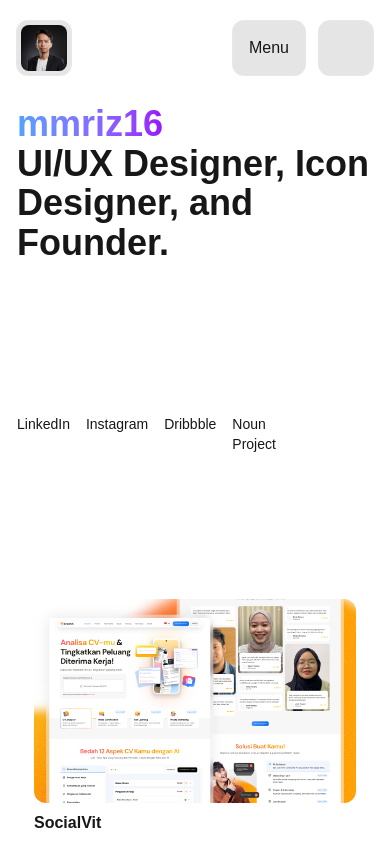
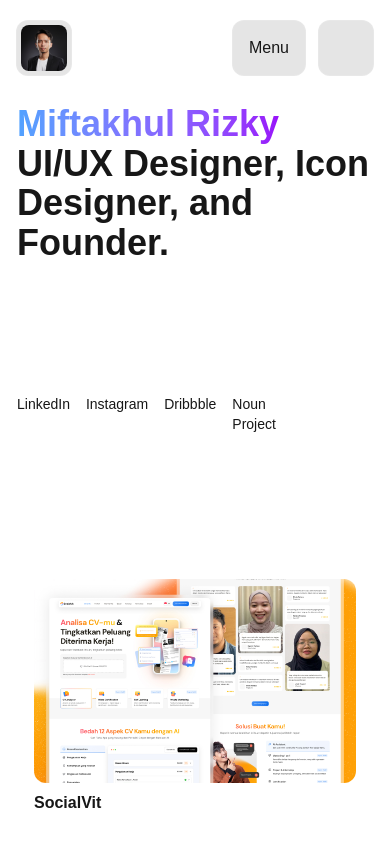
Before and after one commit to mmriz16/portfolio-latest, a Next.js app: page / in a window 390 px wide. Shown: the top 844 px of the page. Built offline with nearby package versions, Linux system fonts and the light colour scheme.

Commit message:
refactor: update branding from mmriz16 to full name
- Remove dedicated mmriz16 page and update all references to use full name
- Clean up sitemap by removing old mmriz16 path
- Update metadata and layout to reflect new branding

```diff
--- a/next-sitemap.config.js
+++ b/next-sitemap.config.js
@@ -7,9 +7,7 @@ module.exports = {
   changefreq: 'weekly',
   priority: 0.7,
   exclude: ['/api/*'],
-  additionalPaths: async (config) => [
-    await config.transform(config, '/mmriz16'),
-  ],
+  additionalPaths: async (config) => [],
   robotsTxtOptions: {
     policies: [
       {
--- a/src/app/layout.tsx
+++ b/src/app/layout.tsx
@@ -17,11 +17,11 @@ const geistMono = Geist_Mono({
 });
 
 export const metadata: Metadata = {
-  title: 'mmriz16 | Miftakhul Rizky — UI/UX Designer',
-  description: 'mmriz16. Miftakhul Rizky, UI/UX Designer and icon designer. Founder Termicons. Contact: m.miftakhul.rizky4@gmail.com',
-  keywords: ['mmriz16', 'Miftakhul Rizky', 'UI/UX', 'Icon Designer', 'Termicons', 'Designer', 'Portfolio'],
+  title: 'Miftakhul Rizky — UI/UX Designer & Icon Designer',
+  description: 'Miftakhul Rizky, UI/UX Designer and icon designer. Founder Termicons. Creating intuitive digital experiences and beautiful iconography. Contact: m.miftakhul.rizky4@gmail.com',
+  keywords: ['Miftakhul Rizky', 'UI/UX Designer', 'Icon Designer', 'Termicons', 'Designer', 'Portfolio', 'mmriz16'],
   authors: [{ name: 'Miftakhul Rizky', url: 'https://me.termicons.com' }],
-  creator: 'mmriz16',
+  creator: 'Miftakhul Rizky',
   publisher: 'Miftakhul Rizky',
   metadataBase: new URL('https://me.termicons.com'),
   alternates: {
@@ -31,22 +31,22 @@ export const metadata: Metadata = {
     type: 'website',
     locale: 'en_US',
     url: 'https://me.termicons.com',
-    title: 'mmriz16 | Miftakhul Rizky — UI/UX Designer',
-    description: 'mmriz16. Miftakhul Rizky, UI/UX Designer and icon designer. Founder Termicons. Contact: m.miftakhul.rizky4@gmail.com',
-    siteName: 'mmriz16 Portfolio',
+    title: 'Miftakhul Rizky — UI/UX Designer & Icon Designer',
+    description: 'Miftakhul Rizky, UI/UX Designer and icon designer. Founder Termicons. Creating intuitive digital experiences and beautiful iconography.',
+    siteName: 'Miftakhul Rizky Portfolio',
     images: [
       {
         url: '/img/profile.jpg',
         width: 1200,
         height: 630,
-        alt: 'mmriz16 - Miftakhul Rizky Profile',
+        alt: 'Miftakhul Rizky - UI/UX Designer Profile',
       },
     ],
   },
   twitter: {
     card: 'summary_large_image',
-    title: 'mmriz16 | Miftakhul Rizky — UI/UX Designer',
-    description: 'mmriz16. Miftakhul Rizky, UI/UX Designer and icon designer. Founder Termicons.',
+    title: 'Miftakhul Rizky — UI/UX Designer & Icon Designer',
+    description: 'Miftakhul Rizky, UI/UX Designer and icon designer. Founder Termicons.',
     images: ['/img/profile.jpg'],
     creator: '@mmriz16',
   },
@@ -78,20 +78,21 @@ export default function RootLayout({
     alternateName: 'mmriz16',
     url: 'https://me.termicons.com',
     image: 'https://me.termicons.com/img/profile.jpg',
-    jobTitle: 'UI/UX Designer',
+    jobTitle: 'UI/UX Designer & Icon Designer',
     worksFor: {
       '@type': 'Organization',
       name: 'Termicons',
     },
     sameAs: [
+      'https://dribbble.com/mmriz16',
+      'https://www.behance.net/mmriz16',
       'https://www.instagram.com/mmriz16',
-      'https://dribbble.com/mmriz16',
       'https://thenounproject.com/mmriz16',
       'https://www.linkedin.com/in/mmriz16',
-      'https://github.com/mmriz16',
     ],
     email: 'm.miftakhul.rizky4@gmail.com',
-    knowsAbout: ['UI/UX Design', 'Icon Design', 'Web Design', 'Mobile Design'],
+    knowsAbout: ['UI/UX Design', 'Icon Design', 'Web Design', 'Mobile Design', 'Digital Design'],
+    description: 'UI/UX Designer and Icon Designer, Founder of Termicons. Creating intuitive digital experiences and beautiful iconography.',
   };
 
   return (
--- a/src/app/mmriz16/page.tsx
+++ /dev/null
@@ -1,139 +0,0 @@
-import type { Metadata } from 'next';
-import Image from 'next/image';
-import Link from 'next/link';
-
-export const metadata: Metadata = {
-  title: 'mmriz16 | Miftakhul Rizky — UI/UX Designer',
-  description: 'mmriz16. Miftakhul Rizky, UI/UX Designer and icon designer. Founder Termicons. Contact: m.miftakhul.rizky4@gmail.com',
-  keywords: ['mmriz16', 'Miftakhul Rizky', 'UI/UX', 'Icon Designer', 'Termicons'],
-  alternates: {
-    canonical: '/mmriz16',
-  },
-  openGraph: {
-    title: 'mmriz16 | Miftakhul Rizky — UI/UX Designer',
-    description: 'mmriz16. Miftakhul Rizky, UI/UX Designer and icon designer. Founder Termicons.',
-    url: 'https://me.termicons.com/mmriz16',
-    images: [
-      {
-        url: '/img/profile.jpg',
-        width: 1200,
-        height: 630,
-        alt: 'mmriz16 - Miftakhul Rizky Profile',
-      },
-    ],
-  },
-};
-
-export default function Mmriz16Page() {
-  return (
-    <div className="min-h-screen bg-gradient-to-br from-gray-900 via-black to-gray-900 text-white">
-      <div className="container mx-auto px-4 py-16 max-w-4xl">
-        {/* Header Section */}
-        <header className="text-center mb-16">
-          <div className="mb-8">
-            <Image
-              src="/img/profile.jpg"
-              alt="mmriz16 - Miftakhul Rizky Profile Picture"
-              width={200}
-              height={200}
-              className="rounded-full mx-auto border-4 border-white/20"
-              priority
-            />
-          </div>
-          <h1 className="text-5xl md:text-7xl font-bold mb-4 bg-gradient-to-r from-blue-400 to-purple-600 bg-clip-text text-transparent">
-            mmriz16
-          </h1>
-          <h2 className="text-2xl md:text-3xl text-gray-300 mb-6">
-            Miftakhul Rizky — UI/UX Designer
-          </h2>
-          <p className="text-lg text-gray-400 max-w-2xl mx-auto leading-relaxed">
-            mmriz16 is the creative identity of Miftakhul Rizky, a passionate UI/UX Designer and icon designer.
-            As the founder of Termicons, mmriz16 specializes in creating intuitive digital experiences and
-            beautiful iconography that bridges the gap between functionality and aesthetics.
-          </p>
-        </header>
-
-        {/* About Section */}
-        <section className="mb-16">
-          <h3 className="text-3xl font-bold mb-8 text-center">About mmriz16</h3>
-          <div className="grid md:grid-cols-2 gap-8">
-            <div className="bg-white/5 rounded-xl p-6 border border-white/10">
-              <h4 className="text-xl font-semibold mb-4 text-blue-400">Design Philosophy</h4>
-              <p className="text-gray-300 leading-relaxed">
-                mmriz16 believes in creating designs that are not just visually appealing but also
-                functionally superior. Every pixel serves a purpose, every interaction tells a story.
-              </p>
-            </div>
-            <div className="bg-white/5 rounded-xl p-6 border border-white/10">
-              <h4 className="text-xl font-semibold mb-4 text-purple-400">Expertise</h4>
-              <ul className="text-gray-300 space-y-2">
-                <li>• UI/UX Design</li>
-                <li>• Icon Design & Illustration</li>
-                <li>• Web & Mobile Design</li>
-                <li>• Design Systems</li>
-              </ul>
-            </div>
-          </div>
-        </section>
-
-        {/* Contact Section */}
-        <section className="text-center mb-16">
-          <h3 className="text-3xl font-bold mb-8">Connect with mmriz16</h3>
-          <div className="flex flex-wrap justify-center gap-4 mb-8">
-            <Link
-              href="https://www.instagram.com/mmriz16"
-              target="_blank"
-              rel="noopener noreferrer me"
-              className="bg-gradient-to-r from-pink-500 to-purple-600 px-6 py-3 rounded-lg hover:scale-105 transition-transform"
-            >
-              Instagram
-            </Link>
-            <Link
-              href="https://dribbble.com/mmriz16"
-              target="_blank"
-              rel="noopener noreferrer me"
-              className="bg-gradient-to-r from-pink-400 to-red-500 px-6 py-3 rounded-lg hover:scale-105 transition-transform"
-            >
-              Dribbble
-            </Link>
-            <Link
-              href="https://thenounproject.com/mmriz16"
-              target="_blank"
-              rel="noopener noreferrer me"
-              className="bg-gradient-to-r from-green-400 to-blue-500 px-6 py-3 rounded-lg hover:scale-105 transition-transform"
-            >
-              Noun Project
-            </Link>
-            <Link
-              href="https://www.linkedin.com/in/mmriz16"
-              target="_blank"
-              rel="noopener noreferrer me"
-              className="bg-gradient-to-r from-blue-600 to-blue-700 px-6 py-3 rounded-lg hover:scale-105 transition-transform"
-            >
-              LinkedIn
-            </Link>
-          </div>
-          <p className="text-gray-400">
-            Email: <a href="mailto:m.miftakhul.rizky4@gmail.com" className="text-blue-400 hover:underline">m.miftakhul.rizky4@gmail.com</a>
-          </p>
-        </section>
-
-        {/* CTA Section */}
-        <section className="text-center">
-          <div className="bg-gradient-to-r from-blue-600/20 to-purple-600/20 rounded-xl p-8 border border-white/10">
-            <h3 className="text-2xl font-bold mb-4">Ready to work with mmriz16?</h3>
-            <p className="text-gray-300 mb-6">
-              Let&apos;s create something amazing together. Explore the full portfolio and get in touch.
-            </p>
-            <Link
-              href="/"
-              className="inline-block bg-gradient-to-r from-blue-500 to-purple-600 px-8 py-3 rounded-lg font-semibold hover:scale-105 transition-transform"
-            >
-              View Portfolio
-            </Link>
-          </div>
-        </section>
-      </div>
-    </div>
-  );
-}
--- a/src/app/pages/home/hero.tsx
+++ b/src/app/pages/home/hero.tsx
@@ -7,13 +7,13 @@ export default function Hero() {
       <div className="grid grid-flow-row auto-rows-max gap-4 md:gap-7 md:mx-6 md:px-0 mt-24 md:mt-24">
         <div className="col-span-8">
           <h1 id='title' className="text-[36px] md:text-5xl font-bold leading-[1.1]">
-            <span className="bg-gradient-to-r from-blue-400 to-purple-600 bg-clip-text text-transparent">mmriz16</span><br/>
+            <span className="bg-gradient-to-r from-blue-400 to-purple-600 bg-clip-text text-transparent">Miftakhul Rizky</span><br/>
             UI/UX Designer, Icon Designer, and Founder.
           </h1>
         </div>
         <div className="col-span-10">
           <p id='desc' className="text-sm md:text-base font-medium text-white/50">
-            I&apos;m <strong>mmriz16</strong> (Miftakhul Rizky), a passionate UI/UX Designer and Icon Designer based in Bandung City.
+            I&apos;m <strong>Miftakhul Rizky</strong>, a passionate UI/UX Designer and Icon Designer based in Bandung City.
             As the founder and CEO of <strong>Termicons</strong>, I create intuitive digital experiences and beautiful iconography
             that bridges functionality with aesthetics. Contact me at m.miftakhul.rizky4@gmail.com for collaborations.
           </p>
```
Also changed, not shown: 1 other file (tests, documents, lock files or other folders).
